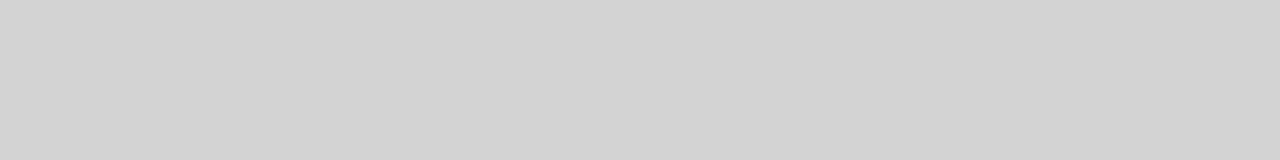
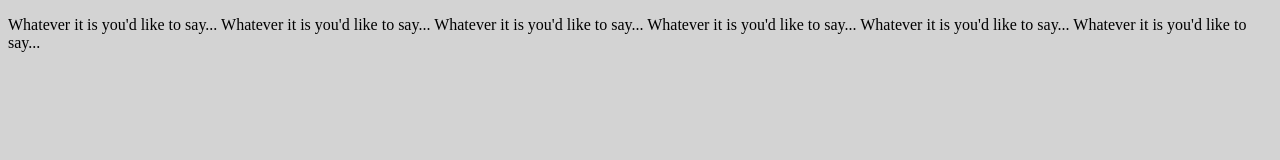
Before and after one commit to TFisch/git-and-github-into, a plain HTML site: page index.html in a window 1280 px wide. Drawn offline with Linux system fonts and the light colour scheme.

Commit message:
Added paragraph content

```diff
--- a/index.html
+++ b/index.html
@@ -6,6 +6,12 @@
   <title> Git Hub</title>
 </head>
 <body>
-
+<p>Whatever it is you'd like to say...
+    Whatever it is you'd like to say...
+    Whatever it is you'd like to say...
+    Whatever it is you'd like to say...
+    Whatever it is you'd like to say...
+    Whatever it is you'd like to say...
+</p>
 </body>
 </html>
```
